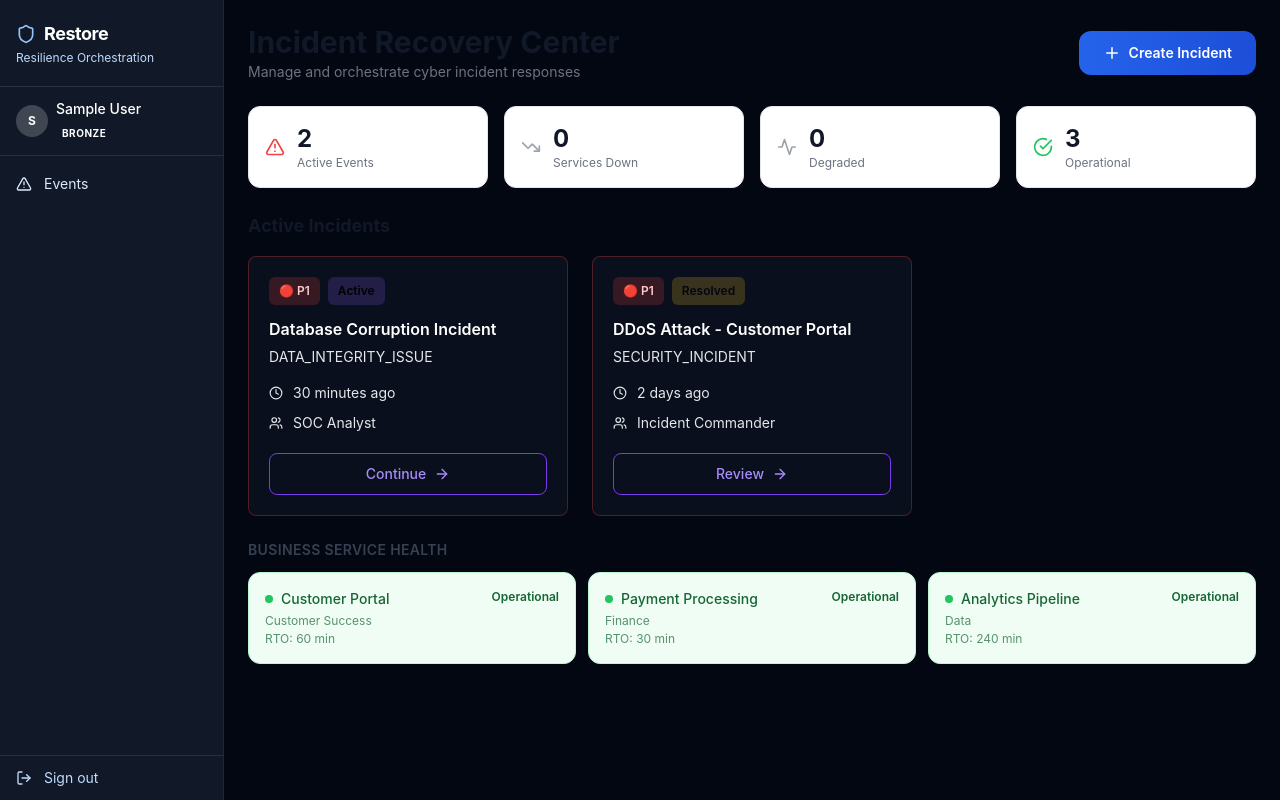
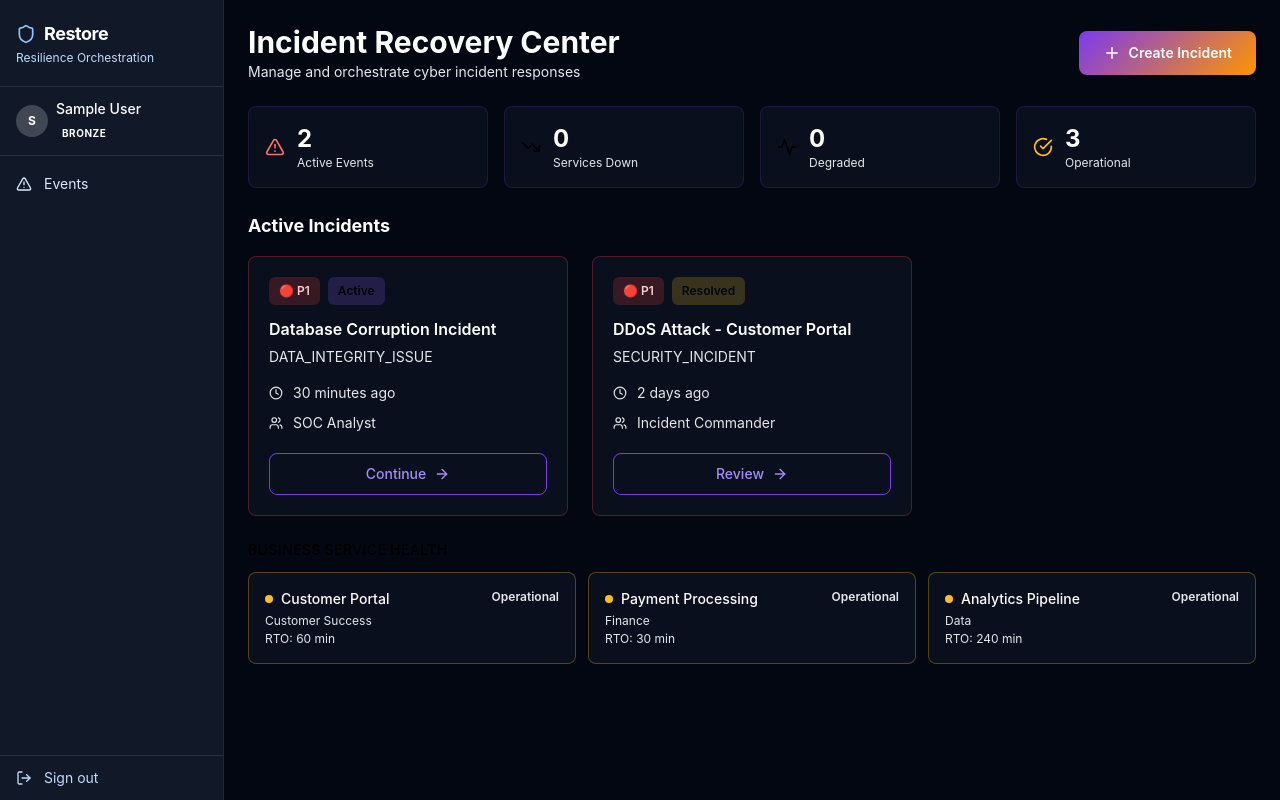
Before and after one commit to xsallowed/Restore, a React (Vite) app in the folder apps/web/: page /dashboard in a window 1280 px wide. Built offline with nearby package versions, Linux system fonts and the light colour scheme; no server answers; sample sign-in values are in the browser's storage.

Commit message:
design: Apply purple as primary color throughout dashboard - update buttons, cards, and all accent colors to match consulting palette

```diff
--- a/apps/web/src/pages/silver/OrchestratorDashboard.tsx
+++ b/apps/web/src/pages/silver/OrchestratorDashboard.tsx
@@ -14,19 +14,19 @@ import { NewEventDialog } from '../../components/recovery/NewEventDialog';
 import { useState } from 'react';
 
 const STATUS_CONFIG: Record<string, { color: string; dot: string; label: string }> = {
-  OPERATIONAL:        { color: 'bg-green-50 text-green-800 border-green-200',   dot: 'bg-green-500', label: 'Operational' },
-  DEGRADED:           { color: 'bg-yellow-50 text-yellow-800 border-yellow-200', dot: 'bg-yellow-500', label: 'Degraded' },
-  PARTIALLY_IMPACTED: { color: 'bg-orange-50 text-orange-800 border-orange-200', dot: 'bg-orange-500', label: 'Partial Impact' },
-  DOWN:               { color: 'bg-red-50 text-red-800 border-red-200',          dot: 'bg-red-500',    label: 'Down' },
-  RECOVERING:         { color: 'bg-blue-50 text-blue-800 border-blue-200',       dot: 'bg-blue-500',   label: 'Recovering' },
-  RESTORED:           { color: 'bg-green-50 text-green-700 border-green-200',    dot: 'bg-green-400',  label: 'Restored' },
+  OPERATIONAL:        { color: 'bg-dark-900 bg-opacity-50 text-dark-200 border-accent-gold border-opacity-30',   dot: 'bg-accent-gold', label: 'Operational' },
+  DEGRADED:           { color: 'bg-dark-900 bg-opacity-50 text-dark-200 border-accent-orange border-opacity-30', dot: 'bg-accent-orange', label: 'Degraded' },
+  PARTIALLY_IMPACTED: { color: 'bg-dark-900 bg-opacity-50 text-dark-200 border-accent-orange border-opacity-30', dot: 'bg-accent-orange', label: 'Partial Impact' },
+  DOWN:               { color: 'bg-dark-900 bg-opacity-50 text-dark-200 border-red-500 border-opacity-30',      dot: 'bg-red-500',    label: 'Down' },
+  RECOVERING:         { color: 'bg-dark-900 bg-opacity-50 text-dark-200 border-brand-600 border-opacity-30',       dot: 'bg-brand-500',   label: 'Recovering' },
+  RESTORED:           { color: 'bg-dark-900 bg-opacity-50 text-dark-200 border-accent-gold border-opacity-30',    dot: 'bg-accent-gold',  label: 'Restored' },
 };
 
 const SEVERITY_COLOR: Record<string, string> = {
-  P1: 'bg-red-100 text-red-800',
-  P2: 'bg-orange-100 text-orange-800',
-  P3: 'bg-yellow-100 text-yellow-800',
-  P4: 'bg-gray-100 text-gray-700',
+  P1: 'bg-red-500 bg-opacity-20 text-red-200',
+  P2: 'bg-accent-orange bg-opacity-20 text-accent-orange',
+  P3: 'bg-accent-gold bg-opacity-20 text-dark-950',
+  P4: 'bg-brand-600 bg-opacity-20 text-brand-200',
 };
 
 export function OrchestratorDashboard() {
@@ -72,12 +72,12 @@ export function OrchestratorDashboard() {
       {/* Header */}
       <div className="flex items-center justify-between">
         <div>
-          <h1 className="text-3xl font-bold text-gray-900">Incident Recovery Center</h1>
-          <p className="text-sm text-gray-500 mt-0.5">Manage and orchestrate cyber incident responses</p>
+          <h1 className="text-3xl font-bold text-white">Incident Recovery Center</h1>
+          <p className="text-sm text-dark-200 mt-0.5">Manage and orchestrate cyber incident responses</p>
         </div>
         <button
           onClick={() => setShowNewEventDialog(true)}
-          className="flex items-center gap-2 bg-gradient-to-r from-blue-600 to-blue-700 text-white px-6 py-3 rounded-xl text-sm font-semibold hover:shadow-lg transition-all"
+          className="flex items-center gap-2 bg-gradient-purple-orange text-white px-6 py-3 rounded-lg text-sm font-semibold hover:shadow-glow transition-all"
         >
           <Plus size={18} />
           Create Incident
@@ -87,16 +87,16 @@ export function OrchestratorDashboard() {
       {/* Summary stats */}
       <div className="grid grid-cols-4 gap-4">
         {[
-          { label: 'Active Events', value: activeEvents.length, icon: AlertTriangle, color: activeEvents.length > 0 ? 'text-red-500' : 'text-gray-400' },
-          { label: 'Services Down', value: downCount, icon: TrendingDown, color: downCount > 0 ? 'text-red-500' : 'text-gray-400' },
-          { label: 'Degraded', value: degradedCount, icon: Activity, color: degradedCount > 0 ? 'text-orange-500' : 'text-gray-400' },
-          { label: 'Operational', value: healthyCount, icon: CheckCircle, color: 'text-green-500' },
+          { label: 'Active Events', value: activeEvents.length, icon: AlertTriangle, color: activeEvents.length > 0 ? 'text-red-400' : 'text-dark-400' },
+          { label: 'Services Down', value: downCount, icon: TrendingDown, color: downCount > 0 ? 'text-red-400' : 'text-dark-400' },
+          { label: 'Degraded', value: degradedCount, icon: Activity, color: degradedCount > 0 ? 'text-accent-orange' : 'text-dark-400' },
+          { label: 'Operational', value: healthyCount, icon: CheckCircle, color: 'text-accent-gold' },
         ].map(stat => (
-          <div key={stat.label} className="bg-white rounded-xl border border-gray-200 p-4 flex items-center gap-3">
+          <div key={stat.label} className="bg-dark-900 bg-opacity-50 backdrop-blur rounded-lg border border-brand-600 border-opacity-20 p-4 flex items-center gap-3">
             <stat.icon size={20} className={stat.color} />
             <div>
-              <p className="text-2xl font-bold text-gray-900">{stat.value}</p>
-              <p className="text-xs text-gray-500">{stat.label}</p>
+              <p className="text-2xl font-bold text-white">{stat.value}</p>
+              <p className="text-xs text-dark-200">{stat.label}</p>
             </div>
           </div>
         ))}
@@ -157,7 +157,7 @@ export function OrchestratorDashboard() {
 
           <button
             onClick={() => setActiveEventId(null)}
-            className="w-full py-3 bg-gray-100 hover:bg-gray-200 text-gray-900 font-semibold rounded-xl transition-colors"
+            className="w-full py-3 bg-dark-900 border border-brand-600 hover:border-accent-orange text-brand-400 hover:text-accent-orange font-semibold rounded-lg transition-all"
           >
             Back to Events List
           </button>
@@ -167,7 +167,7 @@ export function OrchestratorDashboard() {
       {/* Events Grid - Show when no event is active */}
       {!activeEventId && (
         <div>
-          <h2 className="text-lg font-bold text-gray-900 mb-4">
+          <h2 className="text-lg font-bold text-white mb-4">
             {activeEvents.length > 0 ? 'Active Incidents' : 'No Active Incidents'}
           </h2>
           {activeEvents.length > 0 ? (
@@ -190,13 +190,13 @@ export function OrchestratorDashboard() {
               ))}
             </div>
           ) : (
-            <div className="bg-green-50 border-2 border-green-200 rounded-2xl p-12 text-center">
-              <CheckCircle size={48} className="text-green-600 mx-auto mb-4" />
-              <h3 className="text-xl font-bold text-green-900 mb-2">All Systems Operational</h3>
-              <p className="text-green-800 mb-6">No active incidents. Create one to test the recovery platform.</p>
+            <div className="bg-dark-900 bg-opacity-50 backdrop-blur border-2 border-accent-gold border-opacity-30 rounded-xl p-12 text-center">
+              <CheckCircle size={48} className="text-accent-gold mx-auto mb-4" />
+              <h3 className="text-xl font-bold text-white mb-2">All Systems Operational</h3>
+              <p className="text-dark-200 mb-6">No active incidents. Create one to test the recovery platform.</p>
               <button
                 onClick={() => setShowNewEventDialog(true)}
-                className="inline-flex items-center gap-2 bg-green-600 hover:bg-green-700 text-white px-6 py-3 rounded-xl font-semibold transition-all"
+                className="inline-flex items-center gap-2 bg-gradient-purple-orange text-white px-6 py-3 rounded-lg font-semibold transition-all hover:shadow-glow"
               >
                 <Plus size={18} />
                 Create Test Incident
@@ -209,30 +209,30 @@ export function OrchestratorDashboard() {
       {/* Business Service Health Panel - Always show */}
       {!activeEventId && (
         <div>
-          <h2 className="text-sm font-semibold text-gray-700 uppercase tracking-wide mb-3">Business Service Health</h2>
+          <h2 className="text-sm font-semibold text-brand-300 uppercase tracking-wide mb-3">Business Service Health</h2>
           <div className="grid grid-cols-1 sm:grid-cols-2 lg:grid-cols-3 gap-3">
             {services.map(service => {
               const cfg = STATUS_CONFIG[service.status as string] ?? STATUS_CONFIG.OPERATIONAL;
               return (
                 <div
                   key={service.id as string}
-                  className={clsx('rounded-xl border p-4 flex items-start justify-between', cfg.color)}
+                  className={clsx('rounded-lg border p-4 flex items-start justify-between backdrop-blur', cfg.color)}
                 >
                   <div>
                     <div className="flex items-center gap-2 mb-1">
                       <span className={clsx('w-2 h-2 rounded-full shrink-0', cfg.dot)} />
-                      <span className="font-medium text-sm">{service.name as string}</span>
+                      <span className="font-medium text-sm text-white">{service.name as string}</span>
                     </div>
-                    <p className="text-xs opacity-70">{service.business_unit as string}</p>
-                    <p className="text-xs opacity-70 mt-0.5">RTO: {service.rto_minutes as number} min</p>
+                    <p className="text-xs text-dark-300">{service.business_unit as string}</p>
+                    <p className="text-xs text-dark-300 mt-0.5">RTO: {service.rto_minutes as number} min</p>
                   </div>
-                  <span className="text-xs font-semibold shrink-0 ml-2">{cfg.label}</span>
+                  <span className="text-xs font-semibold shrink-0 ml-2 text-dark-200">{cfg.label}</span>
                 </div>
               );
             })}
 
             {services.length === 0 && (
-              <div className="col-span-3 bg-gray-50 border border-gray-200 rounded-xl p-8 text-center text-gray-400 text-sm">
+              <div className="col-span-3 bg-dark-900 bg-opacity-50 border border-brand-600 border-opacity-20 rounded-lg p-8 text-center text-dark-200 text-sm">
                 No business services configured — add assets and services in the Asset Registry.
               </div>
             )}
```
